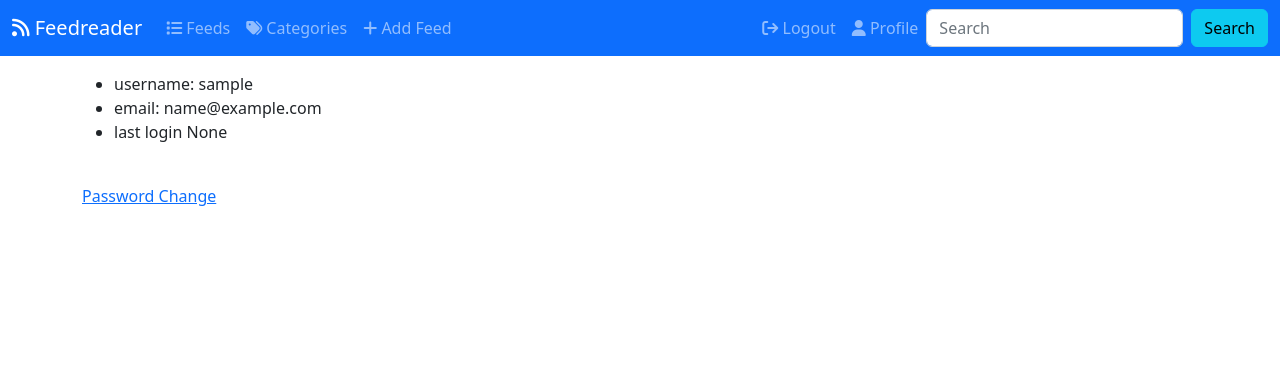
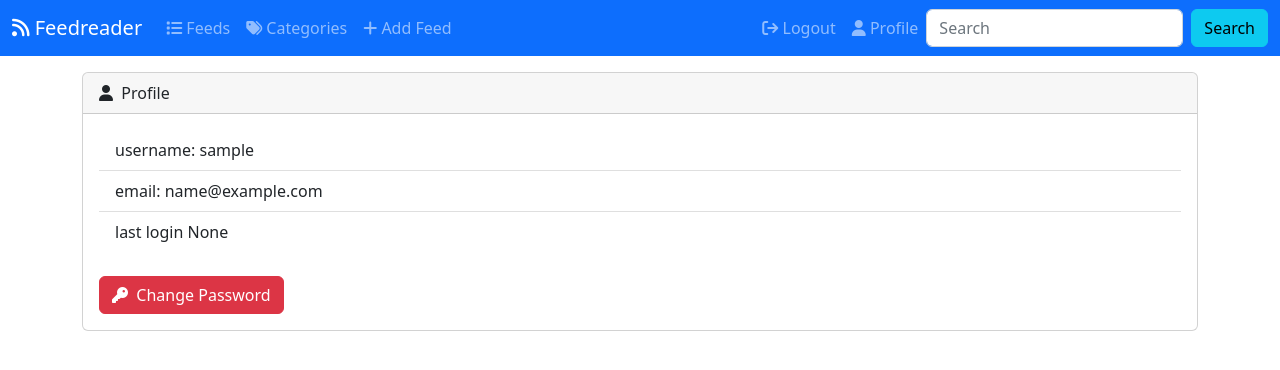
Before and after one commit to Jackevansevo/django-feedreader, a Django app: page /accounts/profile in a window 1280 px wide. Shown: the top 370 px of the page. Run offline with Django 4.2, Linux system fonts and the light colour scheme; the visitor is signed in with stand-in values (Sample User, id 1); parts of the project's set-up code (start-up, migrations or seed data) failed here and were passed over; some libraries are stand-ins or nearby versions.

Commit message:
minor visual changes

```diff
--- a/feeds/templates/feeds/index.html
+++ b/feeds/templates/feeds/index.html
@@ -40,7 +40,7 @@
     {% for entry in page_obj %}
     <tr>
       <td>
-	<a class="text-decoration-none" href="{{ entry.get_absolute_url }}">{{ entry.title }}</a>
+	<a class="text-decoration-none" href="{{ entry.get_absolute_url }}">{{ entry.title|truncatewords:10 }}</a>
       </td>
       <td class="d-none d-lg-table-cell">
 	{% if entry.updated %}
--- a/feeds/templates/profile.html
+++ b/feeds/templates/profile.html
@@ -1,13 +1,28 @@
 {% extends 'feeds/base.html' %}
 {% block content %}
-<div class="content">
-  <ul>
-    <li>username: {{ user.username }}</li>
-    <li>email: {{ user.email }}</li>
-    <li>last login {{ user.last_login }}</li>
-  </ul>
+<div class="card">
+  <div class="card-header">
+    <span class="icon is-small">
+      <i class="fa fa-user"></i>
+    </span>
+    <span>&nbsp;Profile</span>
+  </div>
+  <div class="card-body">
+    <div class="content">
+      <ul class="list-group list-group-flush">
+	<li class="list-group-item">username: {{ user.username }}</li>
+	<li class="list-group-item">email: {{ user.email }}</li>
+	<li class="list-group-item">last login {{ user.last_login }}</li>
+      </ul>
+    </div>
+
+    <br>
+    <a class="btn btn-danger" href="{% url 'password_change' %}">
+    <span class="icon is-small">
+      <i class="fa fa-key"></i>
+    </span>
+    <span>&nbsp;Change Password</span>
+    </a>
+  </div>
 </div>
-
-  <br>
-  <a class="button is-link is-danger is-light" href="{% url 'password_change' %}">Password Change</a>
 {% endblock %}
```
Also changed, not shown: feeds/templates/feeds/feed_list.html (+16 -3 lines).
